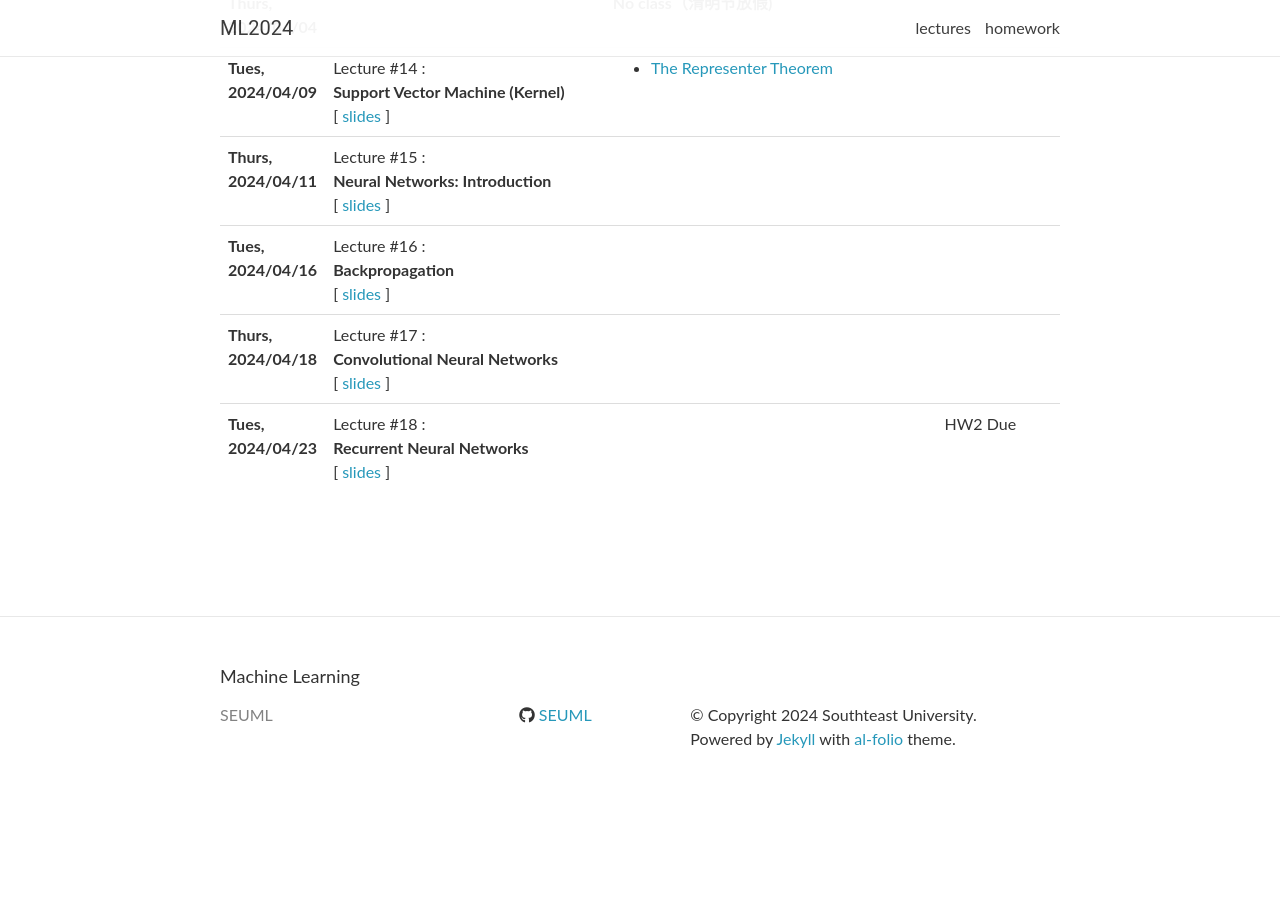
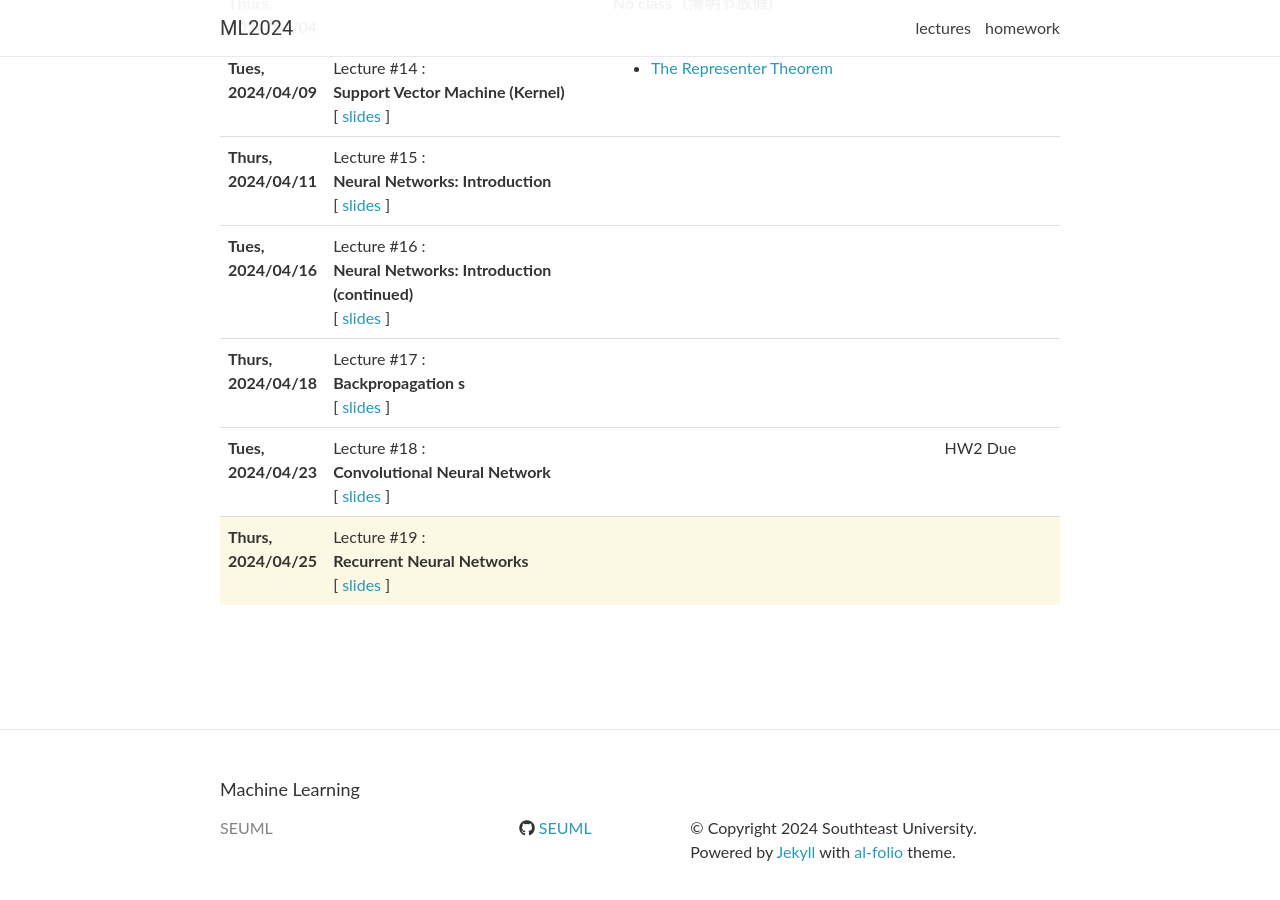
Before and after one commit to SEUML/ml-spring-2024, a Jekyll site: the page built from _pages/lectures.md, in a window 1280 px wide and 900 px high, scrolled down 1508 px. Built offline with Jekyll 4.4.1, drawn with Linux system fonts in a browser that asks for light colours; nearby versions of some CDN libraries; comment, search, counter and statistics services are not loaded; before the commit the page ends 2320 px from its top, so only the background shows below that.

Commit message:
first commit

```diff
--- a/_data/lectures.yml
+++ b/_data/lectures.yml
@@ -129,23 +129,32 @@
   readings:
   logistics:
 
+
 - date: Tues, 2024/04/16
   title: >
-    <strong> Backpropagation </strong>
-  slides: "../assets/slides/lecture8.pdf"
+    <strong> Neural Networks: Introduction (continued) </strong>
+  slides: "../assets/slides/lecture7.pdf"
   readings:
   logistics:
 
 - date: Thurs, 2024/04/18
   title: >
-    <strong> Convolutional Neural Networks</strong>
-  slides: "../assets/slides/lecture9.pdf"
+    <strong> Backpropagation
+    s</strong>
+  slides: "../assets/slides/lecture8.pdf"
   readings:
   logistics:
 
 - date: Tues, 2024/04/23
   title: >
+    <strong> Convolutional Neural Network </strong>
+  slides: "../assets/slides/lecture9.pdf"
+  readings:
+  logistics: HW2 Due
+
+- date: Thurs, 2024/04/25
+  title: >
     <strong> Recurrent Neural Networks </strong>
   slides: "../assets/slides/lecture10.pdf"
   readings:
-  logistics: HW2 Due
+  logistics:
```
Also changed, not shown: _pages/homework.md (+1 -1 lines), 1 other file.
